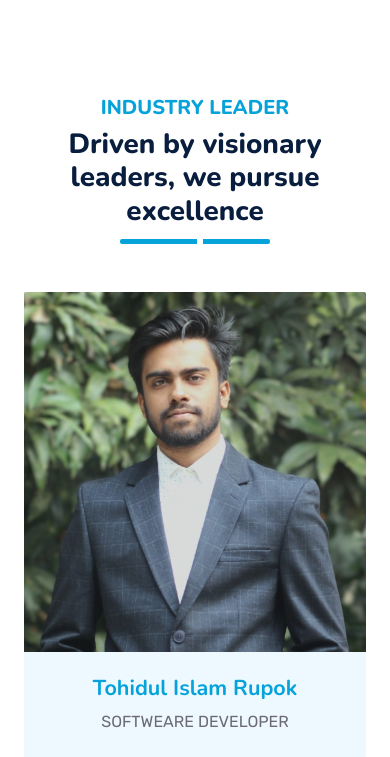
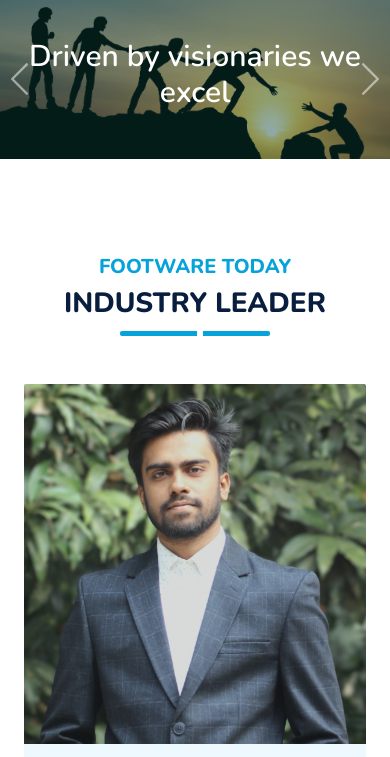
Before and after one commit to tohidrupok/footwarebd, a Django app: page /leaders/ in a window 390 px wide. Shown: the part 132-889 px from the top of the page. Run offline with Django 5.2, Linux system fonts and the light colour scheme; data comes from the database, SQL or seed files in the repository; some libraries are stand-ins or nearby versions.

Commit message:
Leaders page mobile responsive

```diff
--- a/service/templates/resource_library.html
+++ b/service/templates/resource_library.html
@@ -134,7 +134,7 @@
               <h1 class="display-1 text-white mb-md-4 animated zoomIn">
                 Knowledge Hub Access
               </h1>
-              7 <h6 class="text-white text-uppercase mb-3 animated slideInDown">
+              <h6 class="text-white text-uppercase mb-3 animated slideInDown">
                 Resource Library
               </h6>
 
--- a/store/templates/leader/leader.html
+++ b/store/templates/leader/leader.html
@@ -1,6 +1,8 @@
 {% extends 'index.html' %}
 {% block body%}
 {% load static %}
+
+<body>
   <!-- Spinner Start -->
   <div
     id="spinner"
@@ -49,14 +51,14 @@
               >Service</a
             >
             <div class="dropdown-menu m-0">
-                <a href="{% url 'resource_library'  %}" class="dropdown-item">Resource Library</a>
-                <a href="" class="dropdown-item"
+              <a href="#" class="dropdown-item">Resource Library</a>
+              <a href="#" class="dropdown-item"
                 >Certifications and Standards</a
               >
-                <a href="" class="dropdown-item"
+              <a href="#" class="dropdown-item"
                 >Supply Chain Information</a
               >
-                <a href="" class="dropdown-item">Interactive Maps</a>
+              <a href="#" class="dropdown-item">Interactive Maps</a>
             </div>
           </div>
           <div class="nav-item dropdown">
@@ -75,7 +77,7 @@
               >
             </div>
           </div>
-            <a href="" class="nav-item nav-link">Industry Leader</a>
+          <a href="{% url 'leaders'  %}" class="nav-item nav-link">Industry Leader</a>
           <a href="" class="nav-item nav-link"> Job Portal</a>
           <a href="" class="nav-item nav-link">Blog</a>
           <a href="{% url 'contact'  %}" class="nav-item nav-link">Contact</a>
@@ -92,6 +94,47 @@
       class="carousel slide carousel-fade"
       data-bs-ride="carousel"
     >
+      <div class="carousel-inner">
+        <div class="carousel-item active">
+          <img class="w-100" src="{% static 'img/leaders2.jpeg'%}" alt="Image" />
+          <div
+            class="carousel-caption d-flex flex-column align-items-center justify-content-center"
+          >
+            <div class="p-3" style="max-width: 900px">
+
+              <h1 class="display-1 text-white mb-md-4 animated zoomIn">
+                Driven by visionaries we excel
+              </h1>
+
+            </div>
+          </div>
+        </div>
+        {% comment %} <div class="carousel-item">
+          <img class="w-100" src="{% static 'img/home2.jpg'%}" alt="Image" />
+          <div
+            class="carousel-caption d-flex flex-column align-items-center justify-content-center"
+          >
+            <div class="p-3" style="max-width: 900px">
+              <h5 class="text-white text-uppercase mb-3 animated slideInDown">
+                Creative & Innovative
+              </h5>
+              <h1 class="display-1 text-white mb-md-4 animated zoomIn">
+                Creative & Innovative Digital Solution
+              </h1>
+              <a
+                href=""
+                class="btn btn-primary py-md-3 px-md-5 me-3 animated slideInLeft"
+                >Free Quote</a
+              >
+              <a
+                href="{% url 'contact'  %}"
+                class="btn btn-outline-light py-md-3 px-md-5 animated slideInRight"
+                >Contact Us</a
+              >
+            </div>
+          </div>
+        </div> {% endcomment %}
+      </div>
       <button
         class="carousel-control-prev"
         type="button"
@@ -114,43 +157,13 @@
   </div>
   <!-- Navbar & Carousel End -->
 
-    <!-- Full Screen Search Start -->
-    <div class="modal fade" id="searchModal" tabindex="-1">
-      <div class="modal-dialog modal-fullscreen">
-        <div class="modal-content" style="background: rgba(9, 30, 62, 0.7)">
-          <div class="modal-header border-0">
-            <button
-              type="button"
-              class="btn bg-white btn-close"
-              data-bs-dismiss="modal"
-              aria-label="Close"
-            ></button>
-          </div>
-          <div
-            class="modal-body d-flex align-items-center justify-content-center"
-          >
-            <div class="input-group" style="max-width: 600px">
-              <input
-                type="text"
-                class="form-control bg-transparent border-primary p-3"
-                placeholder="Type search keyword"
-              />
-              <button class="btn btn-primary px-4">
-                <i class="bi bi-search"></i>
-              </button>
-            </div>
-          </div>
-        </div>
-      </div>
-    </div>
-    <!-- Full Screen Search End -->
 
 <!-- Team Start -->
 <div class="container-fluid py-5 wow fadeInUp" data-wow-delay="0.1s">
     <div class="container py-5">
         <div class="section-title text-center position-relative pb-3 mb-5 mx-auto" style="max-width: 600px">
-            <h5 class="fw-bold text-primary text-uppercase">Industry Leader</h5>
-            <h1 class="mb-0">Driven by visionary leaders, we pursue excellence</h1>
+            <h5 class="fw-bold text-primary text-uppercase">Footware Today</h5>
+            <h1 class="mb-0">INDUSTRY LEADER</h1>
         </div>
         <div class="row g-5">
             {% for leader in leaders %}
@@ -179,5 +192,6 @@
     </div>
 </div>
 <!-- Team End -->
+
 {% endblock %}
 </body>
--- a/templates/index.html
+++ b/templates/index.html
@@ -30,12 +30,14 @@
     <link href="{% static 'css/style.css' %}" rel="stylesheet">
 </head>
 
-    <!-- Topbar Start -->
-<div class="container-fluid bg-dark px-5 d-none d-lg-block">
+<!-- Topbar Start -->
+    <div class="container-fluid bg-dark px-5 d-none d-lg-block">
         <div class="row gx-0">
             <div class="col-lg-8 text-center text-lg-start mb-2 mb-lg-0">
                 <div class="d-inline-flex align-items-center" style="height: 45px;">
-
+                    <small class="me-3 text-light"><i class="fa fa-map-marker-alt me-2"></i>123 Street, New York, USA</small>
+                    <small class="me-3 text-light"><i class="fa fa-phone-alt me-2"></i>+012 345 6789</small>
+                    <small class="text-light"><i class="fa fa-envelope-open me-2"></i>info@example.com</small>
                 </div>
             </div>
             <div class="col-lg-4 text-center text-lg-end">
@@ -140,7 +142,7 @@
                     <div class="d-flex align-items-center justify-content-center" style="height: 75px;">
                         <p class="mb-0">&copy; <a class="text-white border-bottom" href="#">Footware Today</a>. All Rights Reserved.
 						 &nbsp;&nbsp;&nbsp;&nbsp;&nbsp;&nbsp;&nbsp;&nbsp;&nbsp;&nbsp;&nbsp;&nbsp;&nbsp;&nbsp;&nbsp;&nbsp;&nbsp;&nbsp;&nbsp;&nbsp;&nbsp;&nbsp;
-						 Designed by <a class="text-white border-bottom" href="https://www.adlyticsolutions.com">Adlytic Solutions</a></p>
+						 Developed by <a class="text-white border-bottom" href="https://www.adlyticsolutions.com">Adlytic Solutions</a></p>
                     </div>
                 </div>
             </div>
```
Also changed, not shown: vlogs/templates/home.html (+62 -0 lines), static/img/leaders.jpg (added), static/img/leaders2.jpeg (added). Lines whose indentation alone changed are shown as unchanged.
